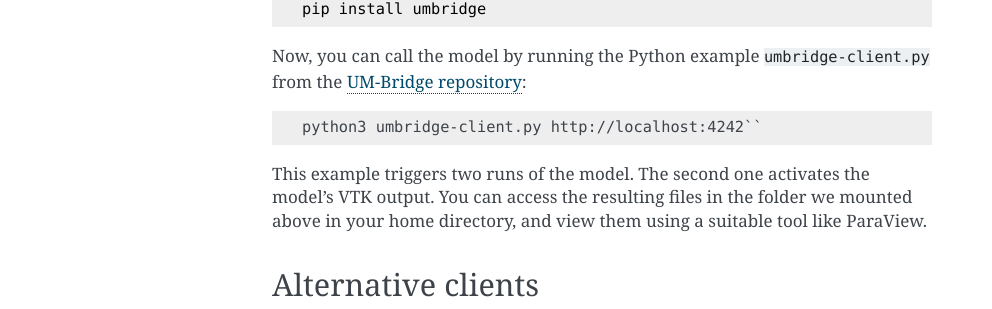
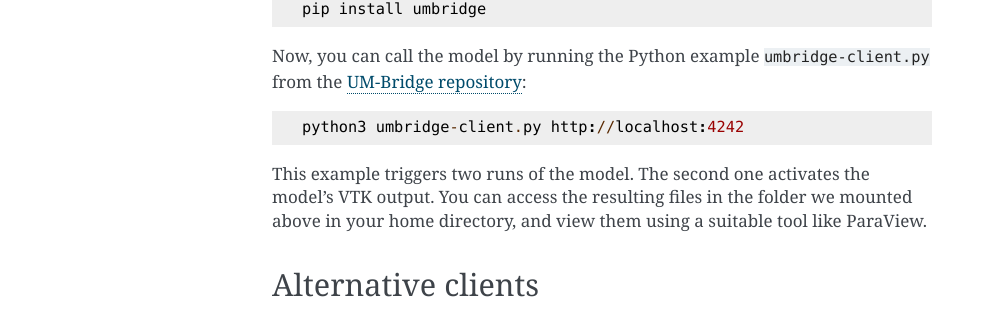
Before and after one commit to UM-Bridge/benchmarks, a Sphinx documentation site: the page built from docs/source/quickstart.rst, in a window 1280 px wide. Shown: the part 771-1080 px from the top of the page, without its empty margins (148-1140 px from the left). Built offline with Sphinx 7.4.7, drawn with Linux system fonts in a browser that asks for light colours; pages that are not in the unit, such as notebooks, are missing from menus.

```diff
--- a/docs/source/quickstart.rst
+++ b/docs/source/quickstart.rst
@@ -27,7 +27,7 @@ One way to access the model is from Python. First install UM-Bridge support in P
 
 Now, you can call the model by running the Python example ``umbridge-client.py`` from the `UM-Bridge repository <https://www.github.com/UM-Bridge/umbridge/tree/main/clients/python/>`_::
 
-    python3 umbridge-client.py http://localhost:4242``
+    python3 umbridge-client.py http://localhost:4242
 
 This example triggers two runs of the model. The second one activates the model's VTK output. You can access the resulting files in the folder we mounted above in your home directory, and view them using a suitable tool like ParaView.
 
```
